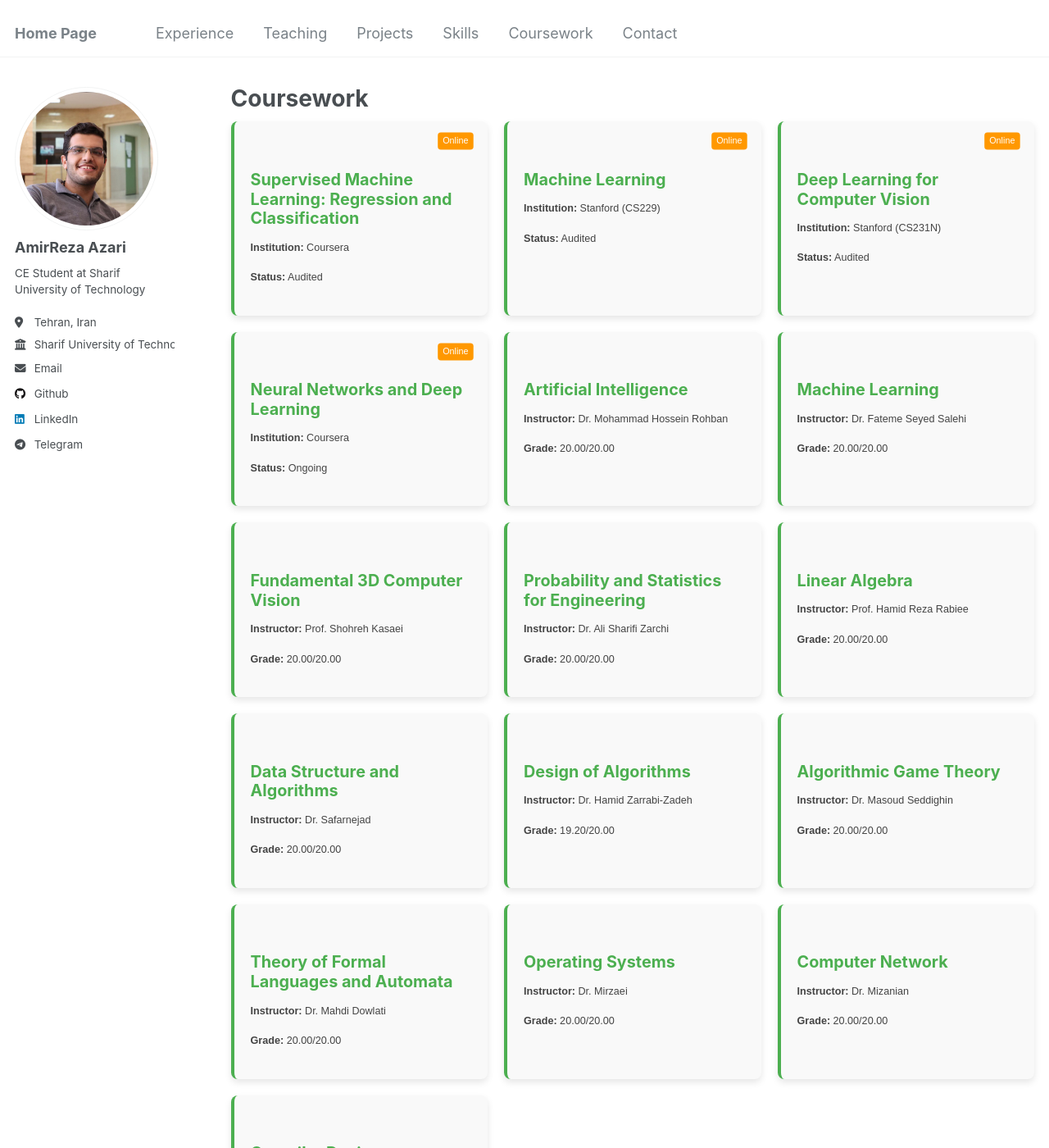
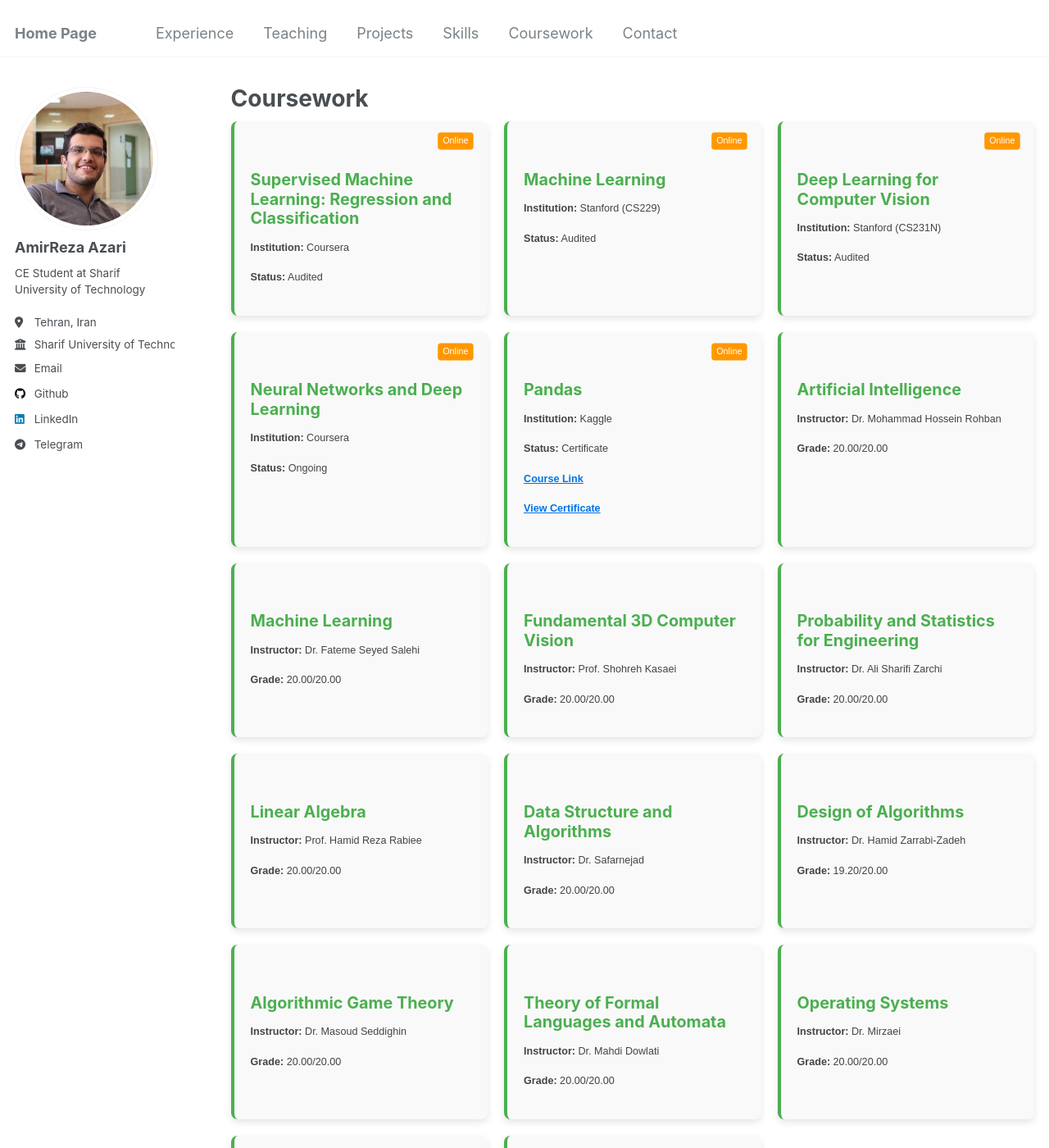
Before and after one commit to Amirreza81/Amirreza81.github.io, a Jekyll site: the page built from _pages/cws.md, in a window 1280 px wide and 1400 px high. Shown: the whole window at 82% size. Built offline with Jekyll 4.4.1, drawn with Linux system fonts in a browser that asks for light colours.

Commit message:
add new coursework

```diff
--- a/_pages/cws.md
+++ b/_pages/cws.md
@@ -35,6 +35,16 @@ author_profile: true
     <p><strong>Status:</strong> Ongoing</p>
     <span class="label">Online</span>
   </div>
+
+  <div class="course-card online-course animated-card" style="--delay: 3;">
+  <h4>Pandas</h4>
+  <p><strong>Institution:</strong> Kaggle</p>
+  <p><strong>Status:</strong> Certificate</p>
+  <p><a href="https://www.kaggle.com/learn/pandas" class="course-link" target="_blank">Course Link</a></p>
+  <p><a href="https://www.kaggle.com/learn/certification/amirrezaazari/pandas" class="certificate-link" target="_blank">View Certificate</a></p>
+  <span class="label">Online</span>
+  </div>
+
 
   <!-- University Courses -->
   <div class="course-card animated-card" style="--delay: 4;">
@@ -178,4 +188,18 @@ author_profile: true
     font-size: 0.7em;
     line-height: 1.6;
   }
+
+  .course-link, .certificate-link {
+  display: inline-block;
+  color: #0073e6;
+  font-weight: bold;
+  text-decoration: none;
+  transition: color 0.3s ease;
+  }
+
+  .course-link:hover, .certificate-link:hover {
+    color: #004a99;
+    text-decoration: underline;
+  }
+
 </style>
```
